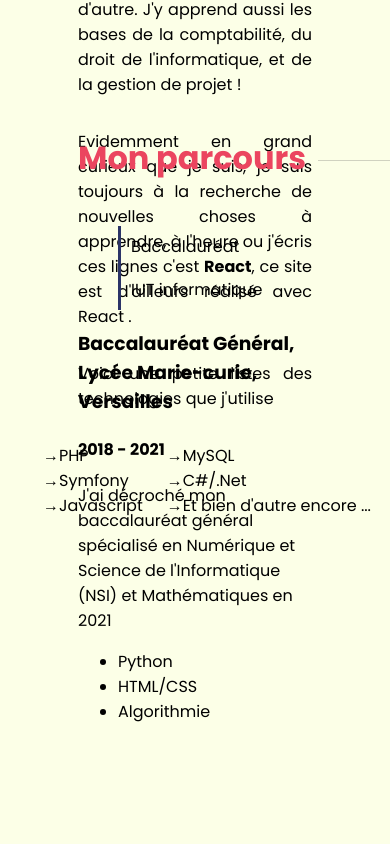
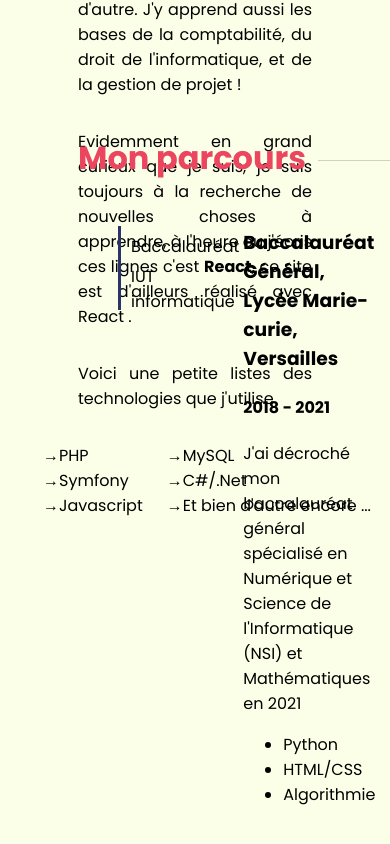
Before and after one commit to Rob1Sim/Portfolio-react, a React (Vite) app: page / in a window 390 px wide. Shown: the part 1484-2328 px from the top of the page. Built offline with nearby package versions, Linux system fonts and the light colour scheme.

Commit message:
Css du parcours presque fini TODO: Réglé le prob du mobile

```diff
--- a/src/Components/Content/Parcours/Parcour-case/ParcoursCase.jsx
+++ b/src/Components/Content/Parcours/Parcour-case/ParcoursCase.jsx
@@ -1,3 +1,4 @@
+import "./ParcoursCase.scss";
 
 function ParcoursCase({tab}){
     let title;
--- a/src/Components/Content/Parcours/Parcour-case/ParcoursCase.scss
+++ b/src/Components/Content/Parcours/Parcour-case/ParcoursCase.scss
@@ -1,2 +1,6 @@
 @import "/public/assets/Style/_variables.scss";
 @import "/public/assets/Style/_mixins.scss";
+
+.parcours-case{
+    width: 60%;
+}
--- a/src/Components/Content/Parcours/Parcours.scss
+++ b/src/Components/Content/Parcours/Parcours.scss
@@ -19,3 +19,8 @@
     margin-left: 240px;
     width: 300px;
 }
+
+.button-list{
+    display: flex;
+    gap: 1vw;
+}
```
